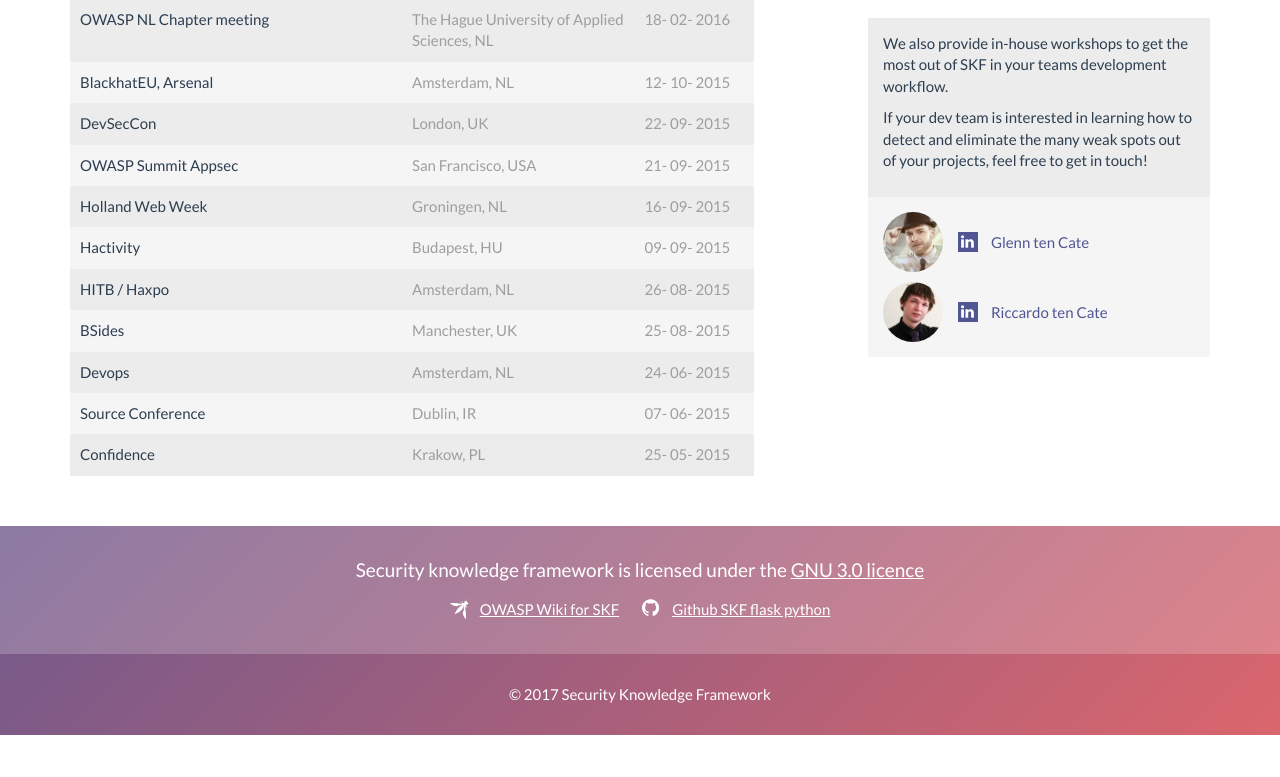
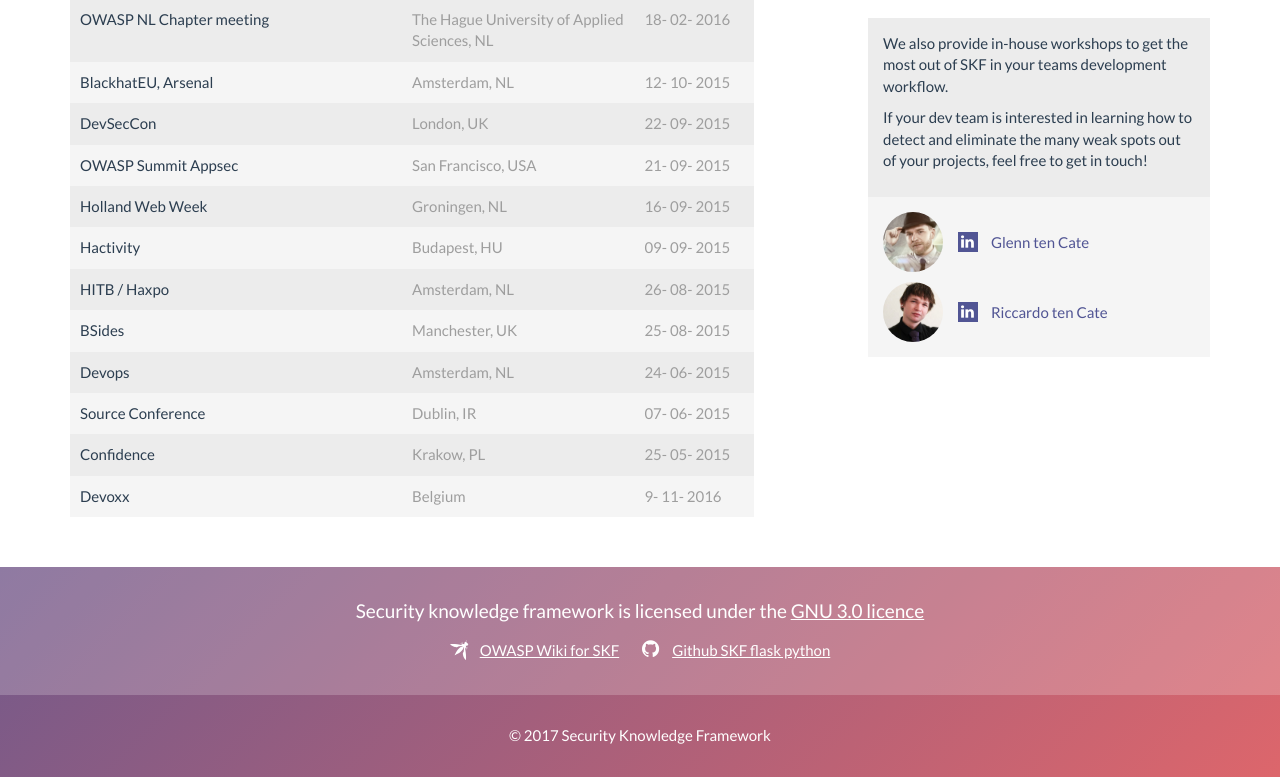
Before and after one commit to blabla1337/skf-www, a PHP site: page /talks.php in a window 1280 px wide. Shown: the part 706-1483 px from the top of the page. Before the commit the page ends 1441 px from the top, so only its background shows below. Run offline with PHP 8.4, Linux system fonts and the light colour scheme; some libraries are stand-ins or nearby versions.

Commit message:
Update talks.php

```diff
--- a/talks.php
+++ b/talks.php
@@ -214,6 +214,15 @@
 								<span class="year">2015</span>
 							</span>
 						</li>
+							<li>
+							<span class="name">Devoxx</span>
+							<span class="location">Belgium</span>
+							<span class="date">
+								<span class="day">9</span>
+								<span class="month">11</span>
+								<span class="year">2016</span>
+							</span>
+						</li>
 					</ul>
 				</div>
 
```
